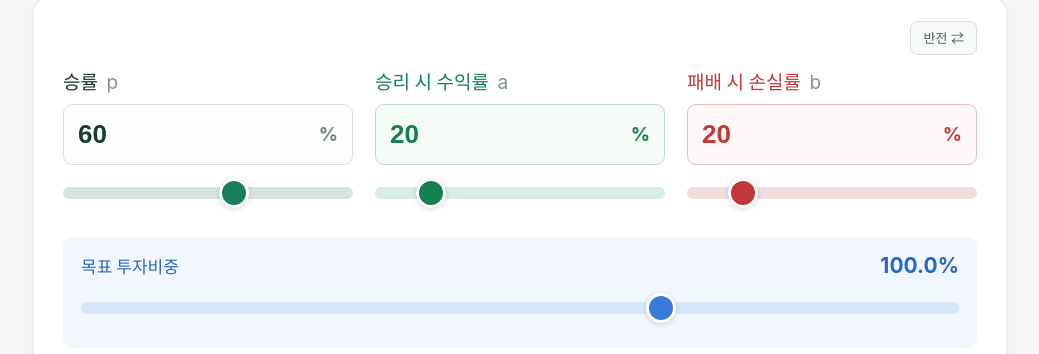
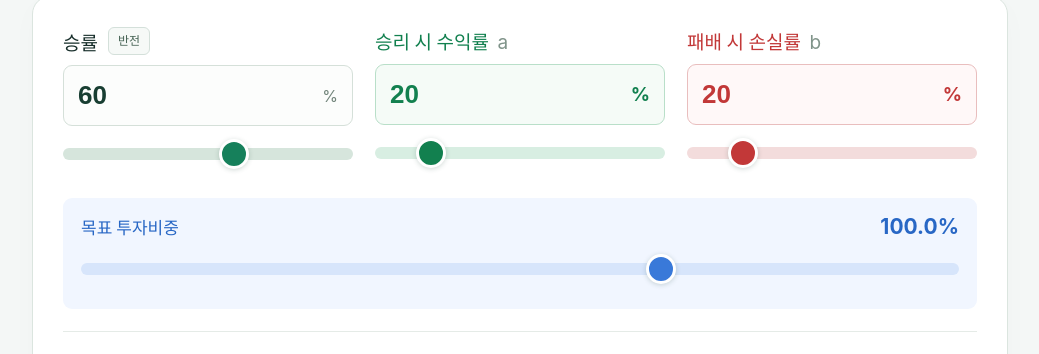
Before and after one commit to grobiann/grobiann-tools, a plain HTML site: page kelly/index.html in a window 1280 px wide. Shown: the part 84-438 px from the top of the page, without its empty margins (120-1159 px from the left). Drawn offline with Linux system fonts and the light colour scheme.

Commit message:
Place inverse button inline beside probability label

```diff
--- a/kelly/app.mjs
+++ b/kelly/app.mjs
@@ -1,4 +1,4 @@
-import {calculateKelly,requiredWinProbability} from './kelly.mjs?v=20261125-8';
+import {calculateKelly,requiredWinProbability} from './kelly.mjs?v=20261125-9';
 const $ = id => document.getElementById(id);
 const fields = ['p','a','b'];
 let model, mode='geometric';
--- a/kelly/index.html
+++ b/kelly/index.html
@@ -1,8 +1,8 @@
 <!doctype html>
-<html lang="ko"><head><meta charset="utf-8"><meta name="viewport" content="width=device-width,initial-scale=1"><meta name="theme-color" content="#117453"><meta name="description" content="승률과 수익·손실률로 계산하는 켈리 최적 투자비중. 산술적 기댓값과 기하 성장률을 비교하고 일반식의 증명을 확인한다."><title>켈리 계산기 · grobiann tools</title><link rel="icon" href="data:,"><link rel="stylesheet" href="style.css?v=20261125-8"></head>
+<html lang="ko"><head><meta charset="utf-8"><meta name="viewport" content="width=device-width,initial-scale=1"><meta name="theme-color" content="#117453"><meta name="description" content="승률과 수익·손실률로 계산하는 켈리 최적 투자비중. 산술적 기댓값과 기하 성장률을 비교하고 일반식의 증명을 확인한다."><title>켈리 계산기 · grobiann tools</title><link rel="icon" href="data:,"><link rel="stylesheet" href="style.css?v=20261125-9"></head>
 <body><main><header><a class="brand" href="../">grobiann <span>/ tools</span></a><h1 class="page-title">켈리 계산기</h1></header>
-<section class="calculator" aria-label="켈리 계산기"><div class="input-actions"><button id="invert" type="button" title="승률을 100%−승률로 바꾸고 수익률과 손실률을 교환">반전 ⇄</button></div><div class="inputs">
-<div class="input-control"><label for="p">승률 <span>p</span><div class="field"><input id="p" type="number" inputmode="decimal" min="0" max="100" step="any" value="60"><span>%</span></div></label><input class="parameter-slider" id="p-slider" aria-label="승률 슬라이더" type="range" min="0" max="100" step="5" value="60"></div>
+<section class="calculator" aria-label="켈리 계산기"><div class="inputs">
+<div class="input-control"><div class="probability-row"><label for="p">승률</label><button id="invert" type="button" title="승률을 100%−승률로 바꾸고 수익률과 손실률을 교환">반전</button><div class="field"><input id="p" type="number" inputmode="decimal" min="0" max="100" step="any" value="60"><span>%</span></div></div><input class="parameter-slider" id="p-slider" aria-label="승률 슬라이더" type="range" min="0" max="100" step="5" value="60"></div>
 <div class="input-control"><label for="a">승리 시 수익률 <span>a</span><div class="field"><input id="a" type="number" inputmode="decimal" min="0.000001" step="any" value="20"><span>%</span></div></label><input class="parameter-slider" id="a-slider" aria-label="승리 시 수익률 슬라이더" type="range" min="5" max="100" step="5" value="20"></div>
 <div class="input-control"><label for="b">패배 시 손실률 <span>b</span><div class="field"><input id="b" type="number" inputmode="decimal" min="0.000001" step="any" value="20"><span>%</span></div></label><input class="parameter-slider" id="b-slider" aria-label="패배 시 손실률 슬라이더" type="range" min="5" max="100" step="5" value="20"></div>
 </div><div class="inspect"><label for="f">목표 투자비중 <output id="f-value">100.0%</output></label><input id="f" type="range" min="0" max="150" step="5" value="100"></div>
@@ -20,4 +20,4 @@
 <div class="step"><h3>미분해서 성장률의 꼭짓점을 찾는다</h3><div class="formula">g′(f) = <span class="frac"><span>pa</span><span>1 + af</span></span> − <span class="frac"><span>qb</span><span>1 − bf</span></span> = 0</div><div class="formula">pa(1 − bf) = qb(1 + af)<br>pa − qb = abf(p + q) = abf</div><p>따라서 f* = (pa − qb)/(ab)다. 또한,</p><div class="formula">g″(f) = −<span class="frac"><span>pa²</span><span>(1 + af)²</span></span> − <span class="frac"><span>qb²</span><span>(1 − bf)²</span></span> &lt; 0</div><p>성장률이 오목하므로 내부의 정지점이 최대다. 공매도는 제외하되 100%를 넘는 레버리지는 허용한다. p &lt; 1에서 f &lt; 1/b여야 패배해도 자산이 남는다. p = 0이면 0%, p = 1이면 차입비용이 없는 이 모형에서 유한한 최적 비중이 없다. q &gt; 0이고 bf = 1이면 전액 손실 가능성으로 g(f) = −∞다.</p></div>
 <div class="distinction"><h3>산술적 기댓값과 무엇이 다른가?</h3><p>산술적 기댓값 E[R(f)] = f(pa − qb)는 직선이다. 켈리는 이 직선이 아니라 g(f)를 최대화한다. 그래프의 ‘기하 성장률’은 e<sup>g(f)</sup> − 1로, 같은 최적 비중을 갖는 1회당 복리 성장률이다.</p></div>
 <a class="source" href="https://doi.org/10.1002/j.1538-7305.1956.tb03809.x" target="_blank" rel="noopener noreferrer">이론 출처 · J. L. Kelly Jr. (1956), A New Interpretation of Information Rate</a></section>
-<footer>grobiann tools </footer></main><script type="module" src="app.mjs?v=20261125-8"></script></body></html>
+<footer>grobiann tools </footer></main><script type="module" src="app.mjs?v=20261125-9"></script></body></html>
--- a/kelly/style.css
+++ b/kelly/style.css
@@ -48,3 +48,7 @@ main{padding:18px 14px 0}header{padding-bottom:16px}.brand,.page-title{font-size
 }
 
 .input-actions{display:flex;justify-content:flex-end;margin:-6px 0 12px}.input-actions button{font-size:13px;line-height:20px;padding:6px 12px;border:1px solid #d4e0da;border-radius:7px;background:#f6f9f7;color:#466354}.input-actions button:hover{background:#e9f1ec}.input-actions button:disabled{opacity:.45;cursor:default}
+
+.probability-row{display:flex;flex-wrap:wrap;align-items:center;gap:0 10px}.probability-row label{margin:0}.probability-row .field{flex-basis:100%}
+#invert{font-size:12px;line-height:18px;padding:4px 9px;border:1px solid #d4e0da;border-radius:6px;background:#f6f9f7;color:#466354}#invert:hover{background:#e9f1ec}#invert:disabled{opacity:.45;cursor:default}
+@media(max-width:650px){.probability-row{flex-wrap:nowrap;min-height:38px}.probability-row .field{flex-basis:auto;flex-shrink:0;margin-left:auto}.probability-row label{min-height:0}}
```
